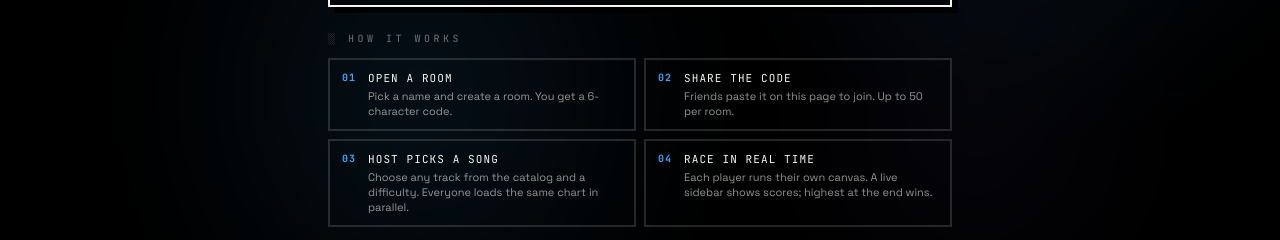
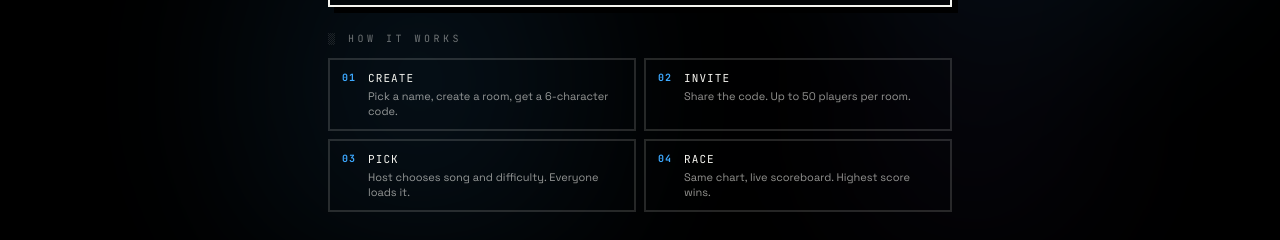
Before and after one commit to santio89/syncle, a Next.js app: page /multi in a window 1280 px wide. Shown: the part 712-952 px from the top of the page. Built offline with nearby package versions, Linux system fonts and the light colour scheme; no server answers.

Commit message:
small fix

```diff
--- a/app/multi/page.tsx
+++ b/app/multi/page.tsx
@@ -247,19 +247,17 @@ export default function MultiEntryPage() {
             ░ How it works
           </p>
           <ol className="grid grid-cols-1 gap-2 sm:grid-cols-2">
-            <Step n={1} title="Open a room">
-              Pick a name and create a room. You get a 6-character code.
+            <Step n={1} title="Create">
+              Pick a name, create a room, get a 6-character code.
             </Step>
-            <Step n={2} title="Share the code">
-              Friends paste it on this page to join. Up to 50 per room.
+            <Step n={2} title="Invite">
+              Share the code. Up to 50 players per room.
             </Step>
-            <Step n={3} title="Host picks a song">
-              Choose any track from the catalog and a difficulty. Everyone
-              loads the same chart in parallel.
+            <Step n={3} title="Pick">
+              Host chooses song and difficulty. Everyone loads it.
             </Step>
-            <Step n={4} title="Race in real time">
-              Each player runs their own canvas. A live sidebar shows scores;
-              highest at the end wins.
+            <Step n={4} title="Race">
+              Same chart, live scoreboard. Highest score wins.
             </Step>
           </ol>
         </section>
```
